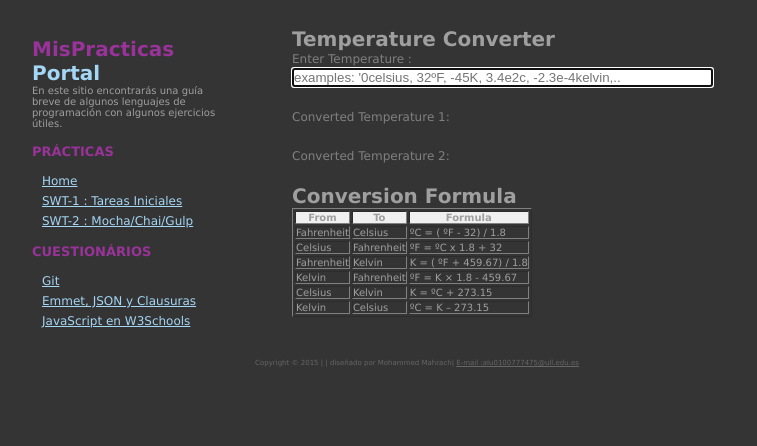
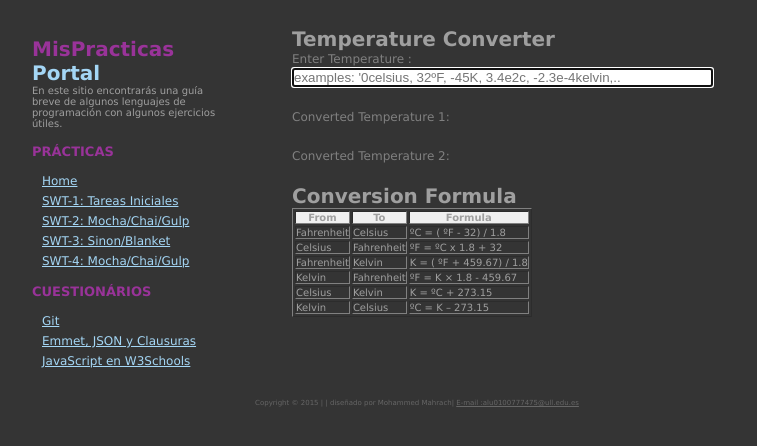
Before and after one commit to alu4543/MMahrach.github.io, a website: page TempConversor/index.html in a window 1280 px wide. Shown: the part 170-616 px from the top of the page, without its empty margins (252-1009 px from the left). Drawn offline with Linux system fonts and the light colour scheme.

Commit message:
actualizando en enlaces de la pagina principal
actualizando en enlaces de la pagina principal

```diff
--- a/EstiloCss/Estilo.css
+++ b/EstiloCss/Estilo.css
@@ -116,7 +116,7 @@ h3 { color: #fff; font-size: 1.3em; margin: 15px 0 10px 0;}
 #menuIzquierda ul li {list-style: none}
 
 #menuIzquierda ul li a {
-	color: #a4d6f5; display: block; font-size: 1.2em; text-indent: 10px; line-height: 25px; width: 182px; height: 20px;
+	color: #a4d6f5; display: block; font-size: 1.2em; text-indent: 10px; line-height: 25px; width: 235px; height: 20px;
 }
 #menuIzquierda ul li a:hover {
 	color: #000; background: #a4d6f5
--- a/TempConversor/index.html
+++ b/TempConversor/index.html
@@ -34,9 +34,11 @@
 
 			<h3>PRÁCTICAS</h3>
 			<ul>
-				<li><a href="./index.html"> Home</a></li>
-				<li><a href="./Paginas\Iniciales.html">SWT-1 : Tareas Iniciales</a></li>
-				<li><a href="./TempConversor\index.html">SWT-2 : Mocha/Chai/Gulp</a></li>
+				<li><a href="../index.html"> Home</a></li>
+				<li><a href="../Paginas\Iniciales.html">SWT-1: Tareas Iniciales</a></li>
+				<li><a href="#">SWT-2: Mocha/Chai/Gulp</a></li>
+				<li><a href="../TempConversor3\index.html">SWT-3: Sinon/Blanket</a></li>
+				<li><a href="../TempConversor4\index.html">SWT-4: Mocha/Chai/Gulp</a></li>
 			</ul>
 			<h3>CUESTIONÁRIOS</h3>
 			<ul>
```
Also changed, not shown: Paginas/Iniciales.html (+5 -3 lines), index.html (+4 -2 lines).
